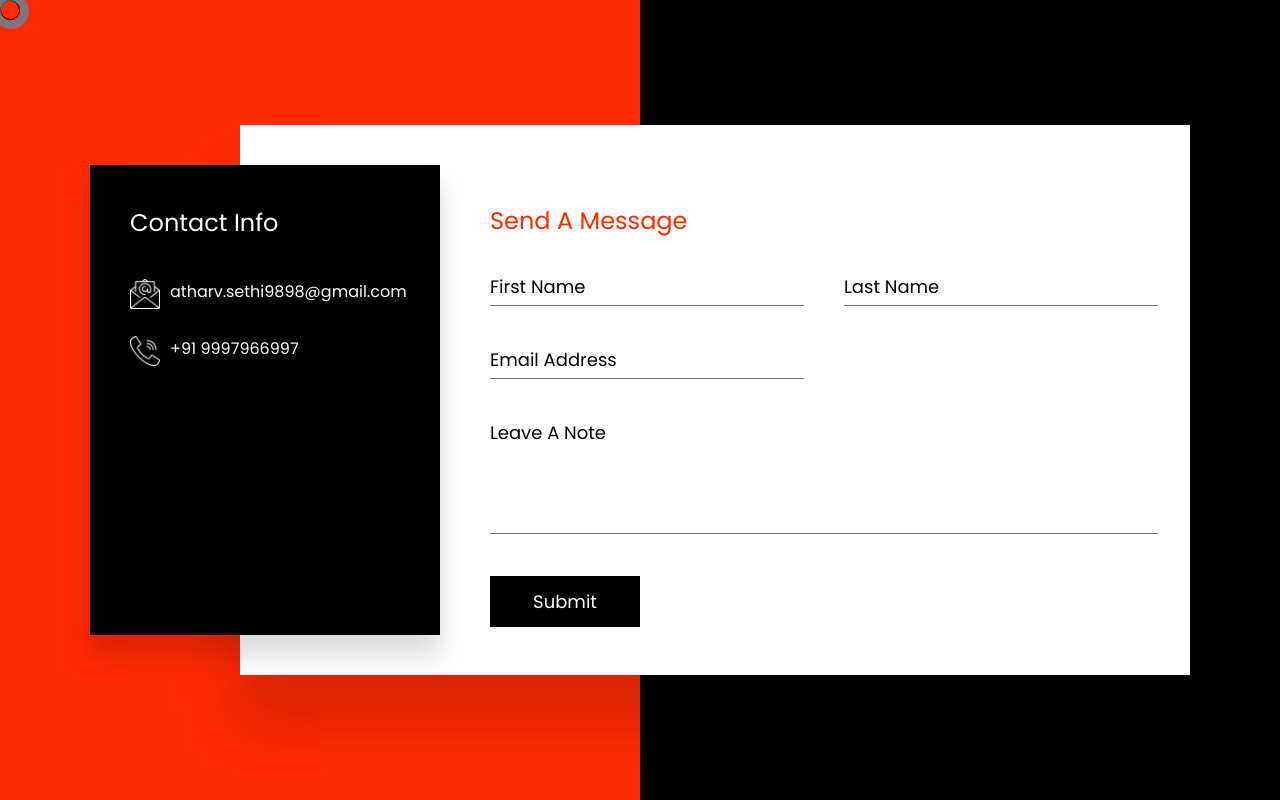
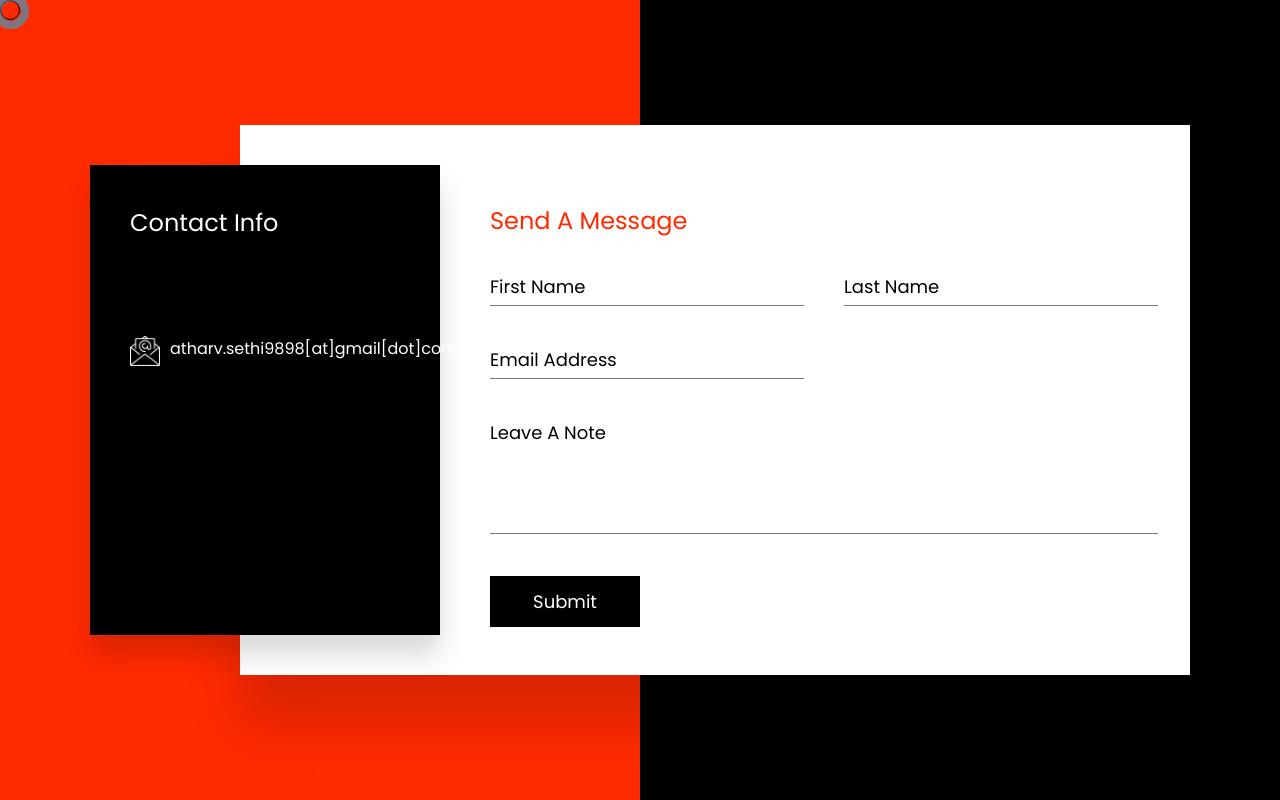
Before and after one commit to Atharv-Sethi/atharv-sethi, a plain HTML site: page contact.html in a window 1280 px wide. Drawn offline with Linux system fonts and the light colour scheme.

Commit message:
Update contact.html
removed some personal details

```diff
--- a/contact.html
+++ b/contact.html
@@ -19,17 +19,10 @@
                             <img src="./Img/Contact/mail.png">
                         </span>
                         <span>
-                            atharv.sethi9898@gmail.com
+                            atharv.sethi9898[at]gmail[dot]com
                         </span>
                     </li>
-                    <li>
-                        <span>
-                            <img src="./Img/Contact/call.png">
-                        </span>
-                        <span>
-                            +91 9997966997
-                        </span>
-                    </li>
+
                 </ul>
             </div>
             <div class="contactForm">
```
